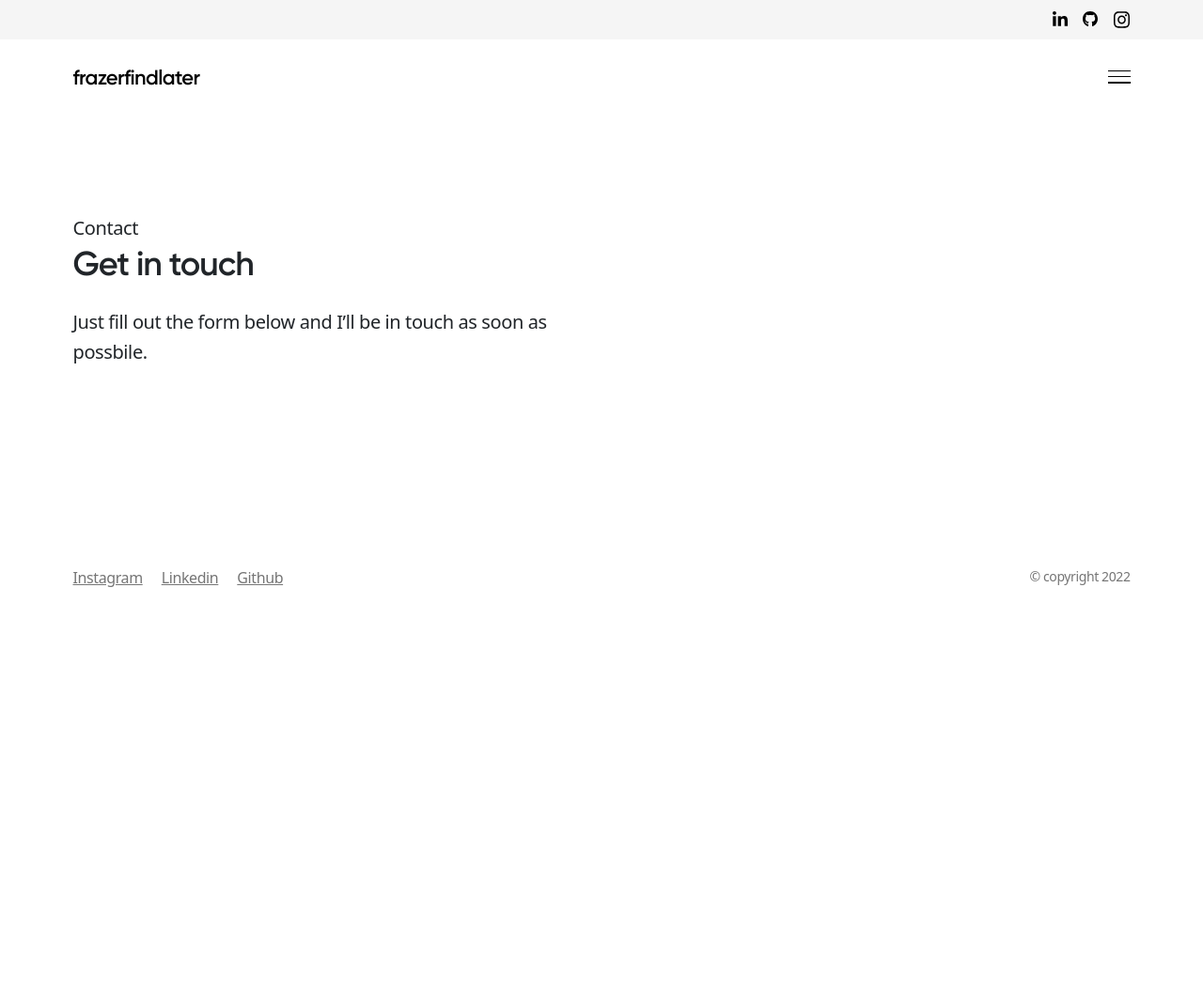
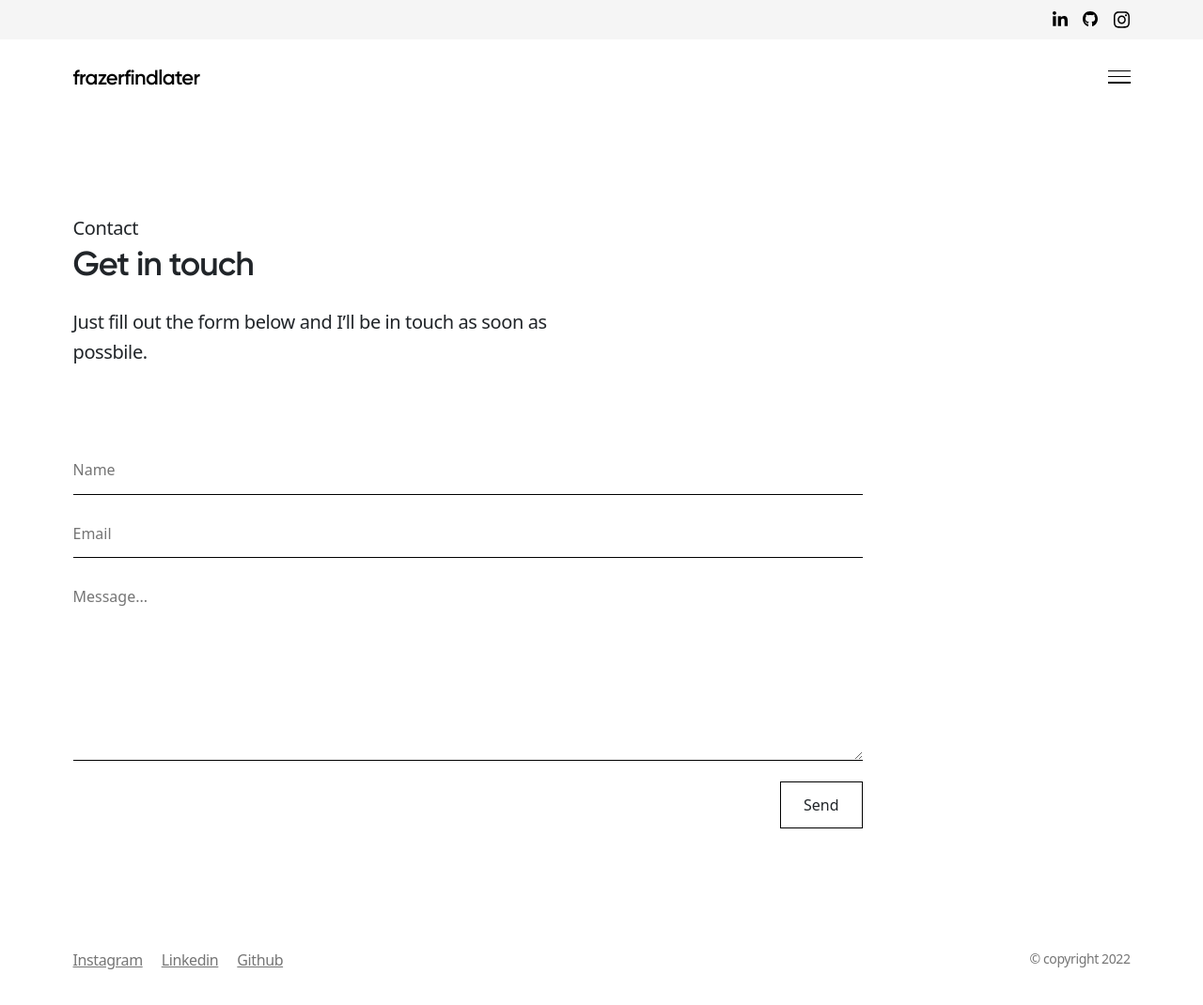
Before and after one commit to frazerf/frazerfindlater, a Gatsby site: page /contact in a window 1280 px wide. Shown: the whole page at 94% size. Before the commit the page ends 800 px from the top, so only its background shows below. Built offline with nearby package versions, Linux system fonts and the light colour scheme; Gatsby itself is replaced by a stand-in of ours; a web font is replaced by a local one.

Commit message:
Contact form.

```diff
--- a/src/pages/contact.js
+++ b/src/pages/contact.js
@@ -24,7 +24,7 @@
           <div className="container">
             <div className="row">
               <div className="col-12 col-md-9">
-                <form name="contact" netlify netlify-honeypot="bot-field" method="post" hidden>
+                <form name="contact" netlify netlify-honeypot="bot-field" method="post">
                   <input name="name" type="text" placeholder="Name"/>
                   <input name="email" type="email" placeholder="Email"/>
                   <textarea name="message" placeholder="Message..."></textarea>
```
